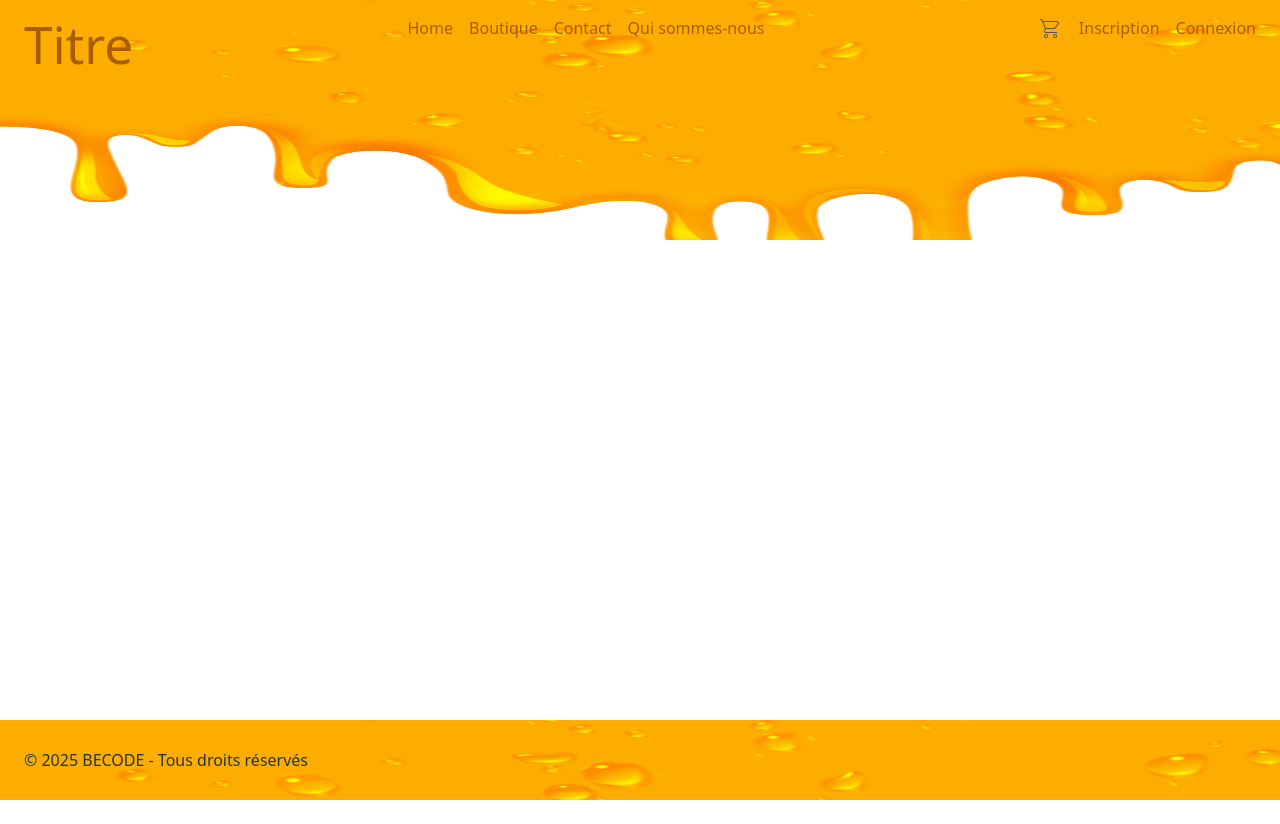
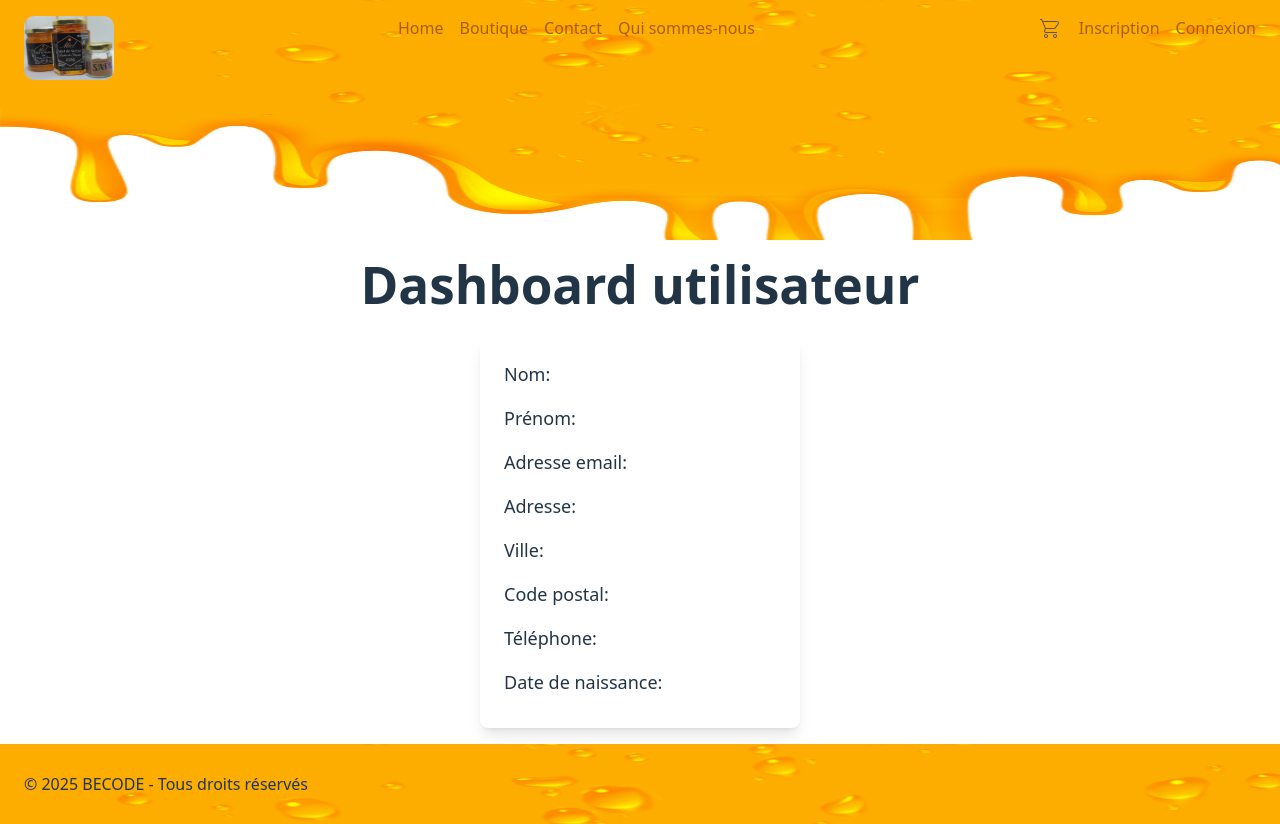
Before and after one commit to chaponcin/Miel-de-Nectar, a React (Vite) app in the folder miel-proj/: page /user in a window 1280 px wide. Before the commit the page ends 800 px from the top, so only its background shows below. Built offline with nearby package versions, Linux system fonts and the light colour scheme.

Commit message:
page user(dashboard)

```diff
--- a/miel-proj/package.json
+++ b/miel-proj/package.json
@@ -10,6 +10,8 @@
     "preview": "vite preview"
   },
   "dependencies": {
+    "framer-motion": "^12.6.2",
+    "motion": "^12.6.2",
     "react": "^19.0.0",
     "react-dom": "^19.0.0",
     "react-router-dom": "^7.4.0"
--- a/miel-proj/src/App.jsx
+++ b/miel-proj/src/App.jsx
@@ -8,6 +8,7 @@ import Register from './pages/register';
 import Pannier from './pages/pannier';
 import Boutique from './pages/boutique';
 import Contact from './pages/contact';
+import User from './pages/user';
 import QuiSommesNous from './pages/quisommesnous';
 import './App.css';
 
@@ -24,6 +25,7 @@ function App() {
           <Route path="/boutique" element={<Boutique />} />
           <Route path="/contact" element={<Contact />} />
           <Route path="/quisommesnous" element={<QuiSommesNous />} />
+          <Route path="/user" element={<User />} />
         </Routes>
       </main>
       <Footer />
--- a/miel-proj/src/components/Header.jsx
+++ b/miel-proj/src/components/Header.jsx
@@ -6,7 +6,9 @@ function Header() {
       className="header-bg h-60 flex justify-between items-start px-6 py-4"
     >
       <h1 className="text-xl font-bold text-black">
-  <Link to="/" className="hover:underline">Titre</Link>
+  <Link to="/">
+  <img src="./src/assets/pot-accueil.svg" className="h-16"/>
+  </Link>
 </h1>
 
 <nav>
@@ -32,7 +34,7 @@ function Header() {
         </Link>
         <Link to="/register" className="text-black">Inscription</Link>
         <Link to="/login" className="text-black">Connexion</Link>
-      </nav>
+    </nav>
     </header>
   );
 }
--- a/miel-proj/src/pages/Home.jsx
+++ b/miel-proj/src/pages/Home.jsx
@@ -2,9 +2,8 @@ import { motion } from "framer-motion";
 
 function Home() {
   return (
-    <div className="text-center">
-      <h1>Accueil</h1>
-
+    <div className="text-center flex items-center justify-center">
+      <div className="relative">
         {/* Animation de l'image qui se révèle de bas en haut */}
         <motion.img
           src="./src/assets/pot-accueil.svg"
@@ -13,8 +12,16 @@ function Home() {
           animate={{ opacity: 1, clipPath: "inset(0% 0% 0% 0%)" }}
           transition={{ duration: 3, ease: "easeOut" }}
         />
+
+        {/* Box à droite de l'image */}
+        <div className="absolute top-1/2 left-full ml-10 p-30 bg-gray-100 rounded-lg shadow-lg transform -translate-y-1/2">
+          <h2 className="text-lg font-bold">Informations</h2>
+          <p>Info</p>
+        </div>
+      </div>
     </div>
   );
 }
 
+
 export default Home;
--- a/miel-proj/src/pages/login.jsx
+++ b/miel-proj/src/pages/login.jsx
@@ -2,7 +2,7 @@ import { motion } from "framer-motion";
 
 function Login() {
   return (
-    <div className="flex flex-col items-center justify-center min-h-screen">
+    <div className="flex flex-col items-center justify-center">
 
       <motion.h1
         initial={{ opacity: 0, y: -50 }}
--- a/miel-proj/src/pages/register.jsx
+++ b/miel-proj/src/pages/register.jsx
@@ -2,7 +2,7 @@ import { motion } from "framer-motion";
 
 function Register() {
   return (
-    <div className="text-center flex flex-col items-center justify-center min-h-screen">
+    <div className="text-center flex flex-col items-center justify-center">
 
       <motion.h1
         initial={{ opacity: 0, y: -50 }}
--- /dev/null
+++ b/miel-proj/src/pages/user.jsx
@@ -0,0 +1,38 @@
+import { motion } from "framer-motion";
+
+function User() {
+  return (
+    <div className="flex flex-col items-center justify-center">
+
+      <motion.h1
+        initial={{ opacity: 0, y: -50 }}
+        animate={{ opacity: 1, y: 0 }}
+        transition={{ duration: 0.6, ease: "easeOut" }}
+        className="text-3xl font-bold mb-6"
+      >
+        Dashboard utilisateur
+      </motion.h1>
+
+      <motion.div
+        initial={{ opacity: 0, scale: 0.8 }}
+        animate={{ opacity: 1, scale: 1 }}
+        transition={{ duration: 0.5, ease: "easeOut" }}
+        className="w-80 bg-white p-6 rounded-lg shadow-lg"
+      >
+
+        <h2 className="text-lg mb-2">Nom:</h2>
+        <h2 className="text-lg mt-4 mb-2">Prénom:</h2>
+        <h2 className="text-lg mt-4 mb-2">Adresse email:</h2>
+        <h2 className="text-lg mt-4 mb-2">Adresse:</h2>
+        <h2 className="text-lg mt-4 mb-2">Ville:</h2>
+        <h2 className="text-lg mt-4 mb-2">Code postal:</h2>
+        <h2 className="text-lg mt-4 mb-2">Téléphone:</h2>
+        <h2 className="text-lg mt-4 mb-2">Date de naissance:</h2>
+
+
+      </motion.div>
+    </div>
+  );
+}
+
+export default User;
```
Also changed, not shown: 1 other file (tests, documents, lock files or other folders). Lines whose indentation alone changed are shown as unchanged.
